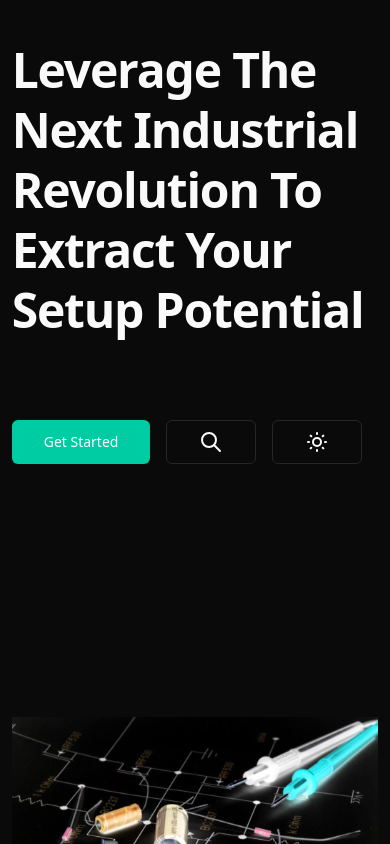
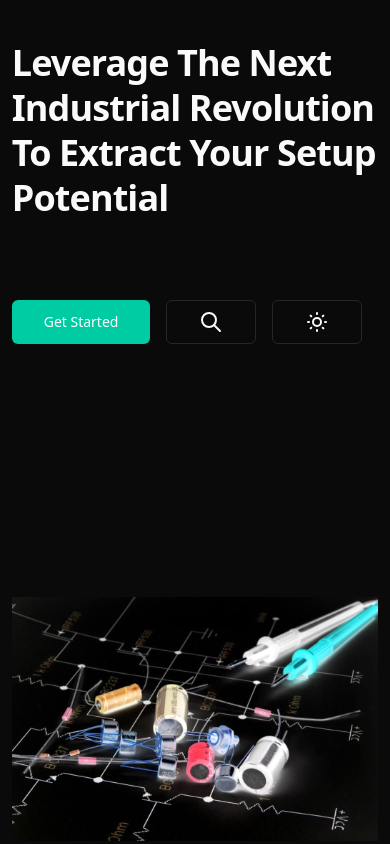
Before and after one commit to bckyrd-io/bckyrd-app-expo, a Next.js app: page / in a window 390 px wide. Shown: the top 844 px of the page. Built offline with nearby package versions, Linux system fonts and the light colour scheme.

Commit message:
Update page.tsx

```diff
--- a/app/page.tsx
+++ b/app/page.tsx
@@ -28,7 +28,7 @@
         <div className="w-[94%] mx-auto">
             {/* Section with heading and buttons */}
             <section className="flex flex-col w-full mb-[30vh]">
-                <h1 className="text-5xl sm:text-5xl md:text-6xl lg:text-7xl font-extrabold mt-10 leading-tight tracking-tight">
+                <h1 className="text-4xl sm:text-5xl md:text-6xl lg:text-7xl font-extrabold mt-10 leading-tight tracking-tight">
                     Leverage The Next Industrial Revolution To Extract Your Setup Potential
                 </h1>
 
```
